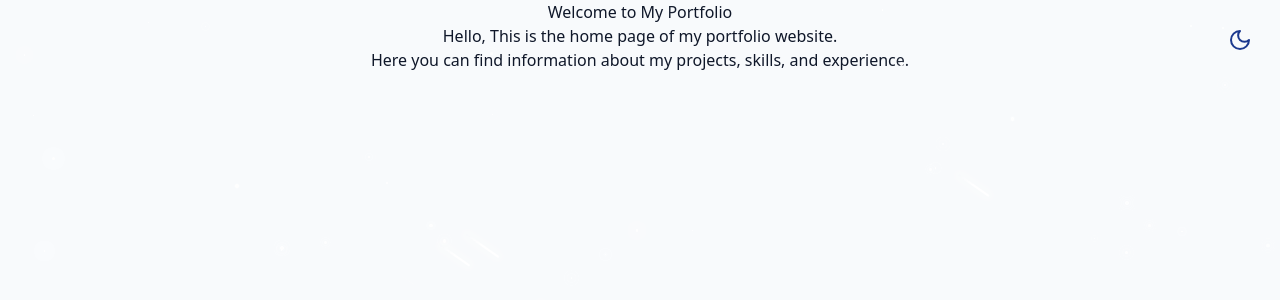
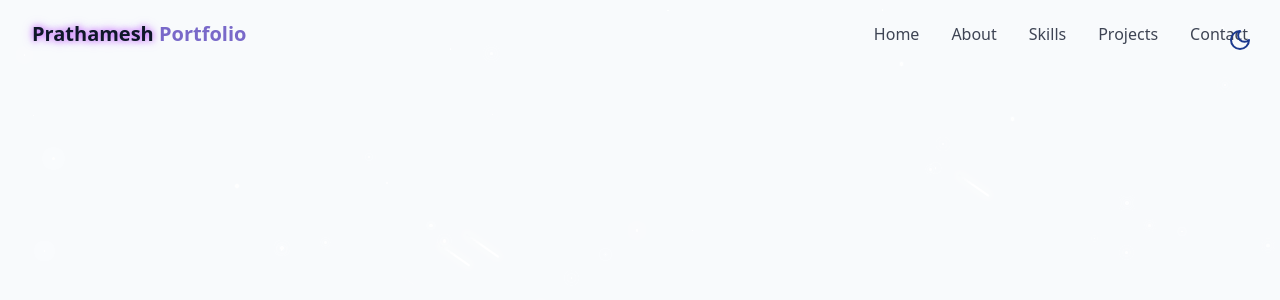
Before and after one commit to Prathamesh-tech-eng/portfolio, a React (Vite) app: page / in a window 1280 px wide. Shown: the top 300 px of the page. Built offline with nearby package versions, Linux system fonts and the light colour scheme.

Commit message:
feat: Add responsive Navbar with scroll blur and mobile toggle

```diff
--- /dev/null
+++ b/src/components/Navbar.jsx
@@ -0,0 +1,75 @@
+import { cn } from "@/lib/utils";
+import { useEffect, useState } from "react";
+import { Menu, X } from "lucide-react";
+
+
+const navItems = [
+    {name: 'Home', href: '#hero'},
+    {name: 'About', href: '#about'},
+    {name: 'Skills', href: '#skills'},
+    {name: 'Projects', href: '#projects'},
+    {name: 'Contact', href: '#contact'},
+];
+
+export const Navbar = () => {
+    const [isScrolled, setIsScrolled] = useState(false);
+    const [isMenuOpen, setIsMenuOpen] = useState(false);
+
+    useEffect(() => {
+        const handleScroll = () => {
+            setIsScrolled(window.scrollY > 10);
+        };
+
+        window.addEventListener('scroll', handleScroll);
+        return () => {
+            window.removeEventListener('scroll', handleScroll);
+        };
+    }, []);
+
+
+    return(
+         <nav className={cn("fixed w-full z-40 transition-all duration-300",
+            isScrolled ? "bg-background/80 backdrop-blur-md shadow-xs" : "py-5"
+         )}>
+
+            <div className="container flex items-center justify-between">
+                <a className="text-xl font-bold text-primary flex items-center href='#hero'  ">
+                    <span className="relative z-10 ">
+                        <span className="text-glow text-foreground">    Prathamesh  </span> Portfolio
+                    </span>
+                </a>
+
+            {/* desktop navbar */}
+            <div className="hidden md:flex space-x-8">
+                {navItems.map((item,key) => (
+                    <a key={key} href={item.href} className="text-foreground/80 hover:text-primary transition-colors duration-300">
+                        {item.name}
+                    </a>
+                ))}
+            </div>
+
+
+            {/* Mobile navbar */}
+            <button onClick={() => setIsMenuOpen((prev) => !prev)} className="md:hidden p-2 text-foreground z-50 "
+                    aria-label="isMenuOpen ? Close Menu : Open Menu">
+                {isMenuOpen ? <X size={24} /> : <Menu size={24} />}
+            </button>
+            <div className={cn("fixed inset-0 bg-background/95 backdrop-blur-md z-40 flex flex-col items-center justify-center",
+                               "transition-all duration-300 md:hidden",
+                                isMenuOpen ? "Opacity-100 pointer-events-auto"
+                                : "opacity-0 pointer-events-none"
+            )}>
+            <div className="flex flex-col space-y-8 text-xl ">
+                {navItems.map((item,key) => (
+                    <a key={key} href={item.href}
+                       className="text-foreground/80 hover:text-primary transition-colors duration-300"
+                       onClick={() => setIsMenuOpen(false)}>
+                        {item.name}
+                    </a>
+                ))}
+            </div>
+            </div>
+            </div>
+         </nav>
+    )
+};
--- a/src/index.css
+++ b/src/index.css
@@ -131,7 +131,7 @@
 
 @utility text-glow {
     @apply relative;
-    text-shadow : 0 0 10px rgba(167, 139, 255, 0.3),
+    text-shadow: 0 0 6px rgba(167, 25, 255, 0.6), 0 0 12px rgba(167, 25, 255, 0.4);
 }
 
 @utility card-hover {
--- a/src/pages/Home.jsx
+++ b/src/pages/Home.jsx
@@ -1,3 +1,4 @@
+import { Navbar } from "../components/Navbar"
 import { StarBackground } from "../components/StarBackground"
 import { ThemeToggle } from "../components/ThemeToggle"
 
@@ -12,15 +13,12 @@
             <StarBackground />
 
             {/* navbar */}
-
+            <Navbar />
 
             {/* Main content: hero section-about section-skill section-projects and so on...*/}
 
 
             {/* Footer */}
-            <h1>Welcome to My Portfolio</h1>
-            <p>Hello, This is the home page of my portfolio website.</p>
-            <p>Here you can find information about my projects, skills, and experience.</p>
-        </div>
+            </div>
     )
 }
```
